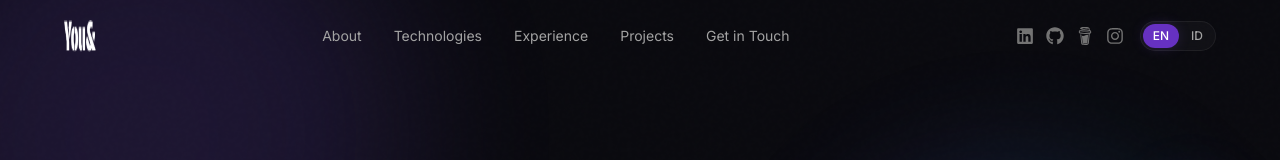
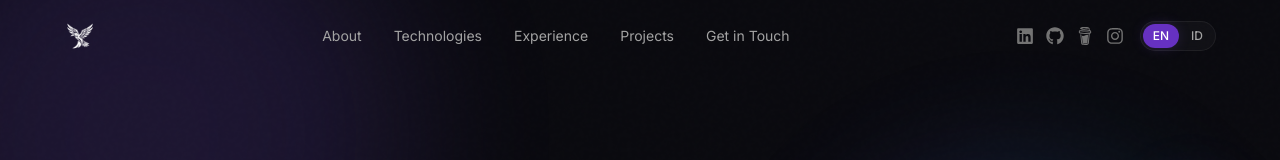
Before and after one commit to YudanMaulana/portfolio-me, a React (Vite) app: page / in a window 1280 px wide. Shown: the top 160 px of the page. Built offline with nearby package versions, Linux system fonts and the light colour scheme.

Commit message:
change logo

```diff
--- a/src/components/Navbar.jsx
+++ b/src/components/Navbar.jsx
@@ -1,4 +1,4 @@
-import logo from "../assets/youlogo.png";
+import logo from "../assets/logo_white_raven.png";
 import { FaLinkedin, FaGithub, FaInstagram } from "react-icons/fa";
 import { SiBuymeacoffee } from "react-icons/si";
 import { useTranslation } from "react-i18next";
@@ -48,7 +48,7 @@ const Navbar = () => {
           <img
             src={logo}
             alt="Yudan Maulana logo"
-            className="w-7 h-7 lg:w-8 lg:h-8 transition-transform duration-300 group-hover:scale-110"
+            className="w-7 h-7 lg:w-8 lg:h-8 object-cover aspect-square transition-transform duration-300 group-hover:scale-110"
           />
         </a>
 
--- a/src/locales/index.js
+++ b/src/locales/index.js
@@ -47,5 +47,5 @@ export const PROJECTS = [
 export const CONTACT = {
   phoneNo: "+62 898-9244-418",
   whatsapp: "628989244418",
-  email: "yudanmaulana21@gmail.com",
+  email: "yudanworkspace@gmail.com",
 };
```
Also changed, not shown: src/assets/logo_white_raven.png (added).
